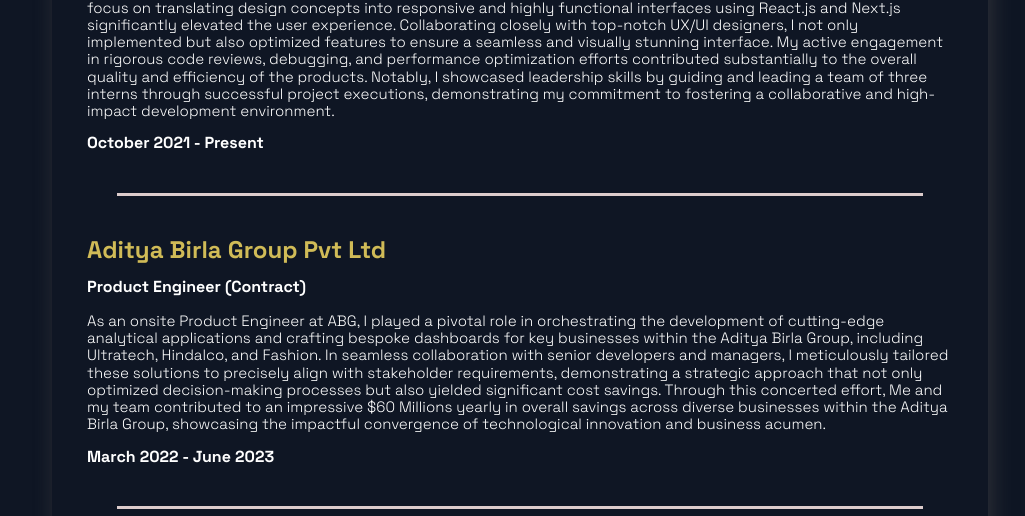
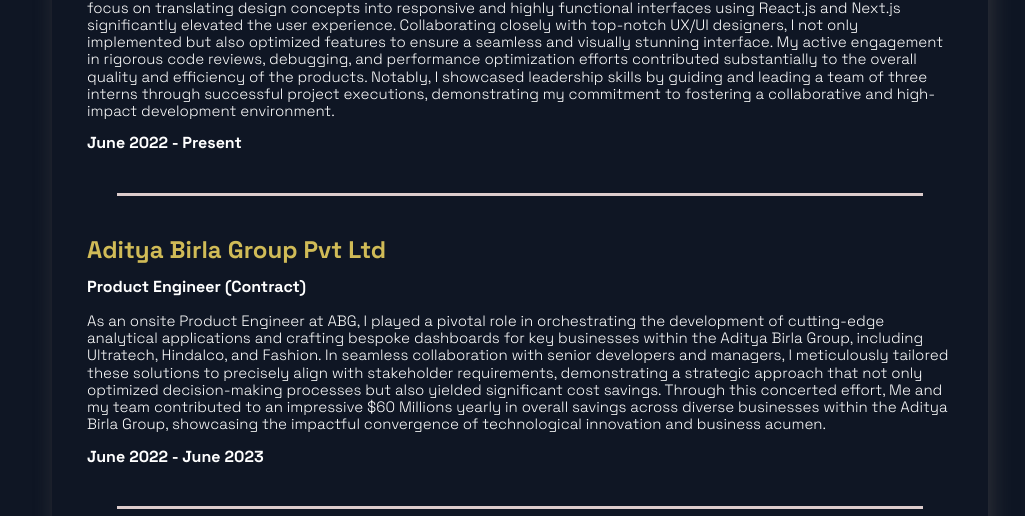
Before and after one commit to vaibhavvarunkar/Portfolio, a Next.js app: page / in a window 1280 px wide. Shown: the part 2198-2714 px from the top of the page, without its empty margins (88-1113 px from the left). Built offline with nearby package versions, Linux system fonts and the light colour scheme.

Commit message:
experience fixed

```diff
--- a/src/components/Experience/Experience.js
+++ b/src/components/Experience/Experience.js
@@ -9,14 +9,14 @@
             id: "1",
             title: "Software Developer (Full-Time) ",
             company: "Webknot Technologies Pvt Ltd",
-            date: "October 2021 - Present",
+            date: "June 2022 - Present",
             desc: "I played a pivotal role in spearheading the development and maintenance of dynamic web applications, where my focus on translating design concepts into responsive and highly functional interfaces using React.js and Next.js significantly elevated the user experience. Collaborating closely with top-notch UX/UI designers, I not only implemented but also optimized features to ensure a seamless and visually stunning interface. My active engagement in rigorous code reviews, debugging, and performance optimization efforts contributed substantially to the overall quality and efficiency of the products. Notably, I showcased leadership skills by guiding and leading a team of three interns through successful project executions, demonstrating my commitment to fostering a collaborative and high-impact development environment.",
         },
         {
             id: "2",
             title: "Product Engineer (Contract) ",
             company: "Aditya Birla Group Pvt Ltd",
-            date: "March 2022 - June 2023",
+            date: "June 2022 - June 2023",
             desc: "As an onsite Product Engineer at ABG, I played a pivotal role in orchestrating the development of cutting-edge analytical applications and crafting bespoke dashboards for key businesses within the Aditya Birla Group, including Ultratech, Hindalco, and Fashion. In seamless collaboration with senior developers and managers, I meticulously tailored these solutions to precisely align with stakeholder requirements, demonstrating a strategic approach that not only optimized decision-making processes but also yielded significant cost savings. Through this concerted effort, Me and my team contributed to an impressive $60 Millions yearly in overall savings across diverse businesses within the Aditya Birla Group, showcasing the impactful convergence of technological innovation and business acumen.",
         },
         {
```
Also changed, not shown: 1 other file (tests, documents, lock files or other folders).
